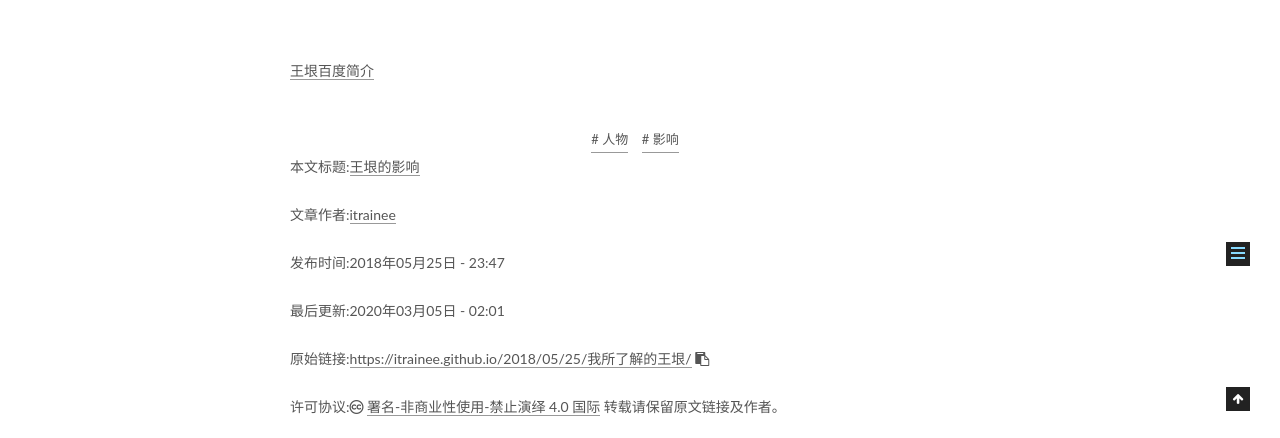
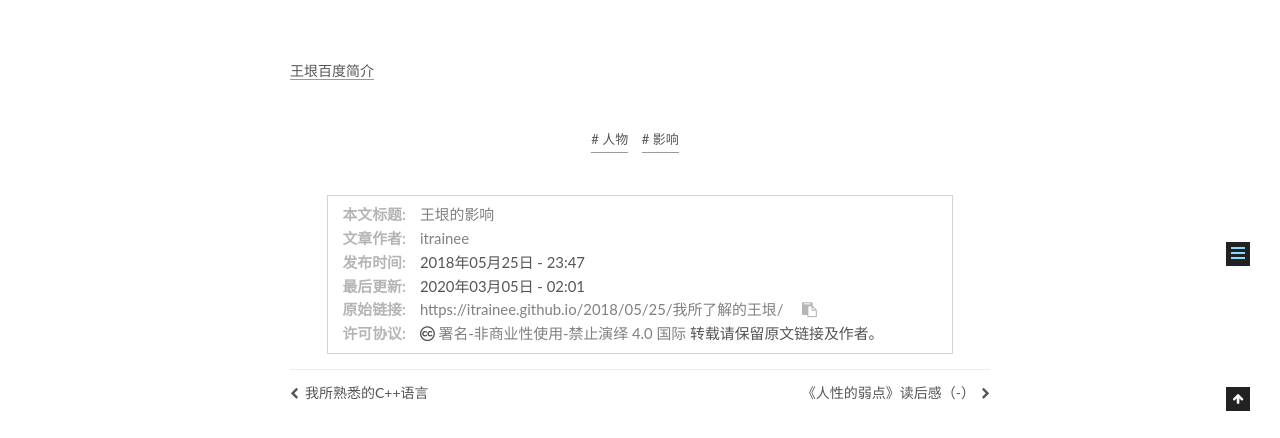
Before and after one commit to itrainee/itrainee.github.io, a plain HTML site: page 2018/05/25/我所了解的王垠/index.html in a window 1280 px wide. Shown: the part 489-927 px from the top of the page. Drawn offline with nearby package versions, Linux system fonts and the light colour scheme; some packages are replaced by stand-ins of ours; a script that the page names is missing.

Commit message:
Site updated: 2020-03-05 02:31:56

```diff
--- a/css/main.css
+++ b/css/main.css
@@ -1658,6 +1658,57 @@ pre .javascript .function {
 .rtl.post-title {
   font-family: UKIJ Ekran;
 }
+.my_post_copyright {
+  width: 85%;
+  max-width: 45em;
+  margin: 2.8em auto 0;
+  padding: 0.5em 1em;
+  border: 1px solid #d3d3d3;
+  font-size: 0.93rem;
+  line-height: 1.6em;
+  word-break: break-all;
+  background: rgba(255,255,255,0.4);
+}
+.my_post_copyright p {
+  margin: 0;
+}
+.my_post_copyright span {
+  display: inline-block;
+  width: 5.2em;
+  color: #b5b5b5;
+  font-weight: bold;
+}
+.my_post_copyright .raw {
+  margin-left: 1em;
+  width: 5em;
+}
+.my_post_copyright a {
+  color: #808080;
+  border-bottom: 0;
+}
+.my_post_copyright a:hover {
+  color: #a3d2a3;
+  text-decoration: underline;
+}
+.my_post_copyright:hover .fa-clipboard {
+  color: #000;
+}
+.my_post_copyright .post-url:hover {
+  font-weight: normal;
+}
+.my_post_copyright .copy-path {
+  margin-left: 1em;
+  width: 1em;
+}
+@media (max-width: 767px) {
+  .my_post_copyright .copy-path {
+    display: none;
+  }
+}
+.my_post_copyright .copy-path:hover {
+  color: #808080;
+  cursor: pointer;
+}
 .sidebar {
   position: fixed;
   right: 0;
@@ -1822,7 +1873,7 @@ pre .javascript .function {
   width: 4px;
   height: 4px;
   border-radius: 50%;
-  background: #2d6edd;
+  background: #e8f405;
 }
 .links-of-blogroll {
   font-size: 13px;
```
